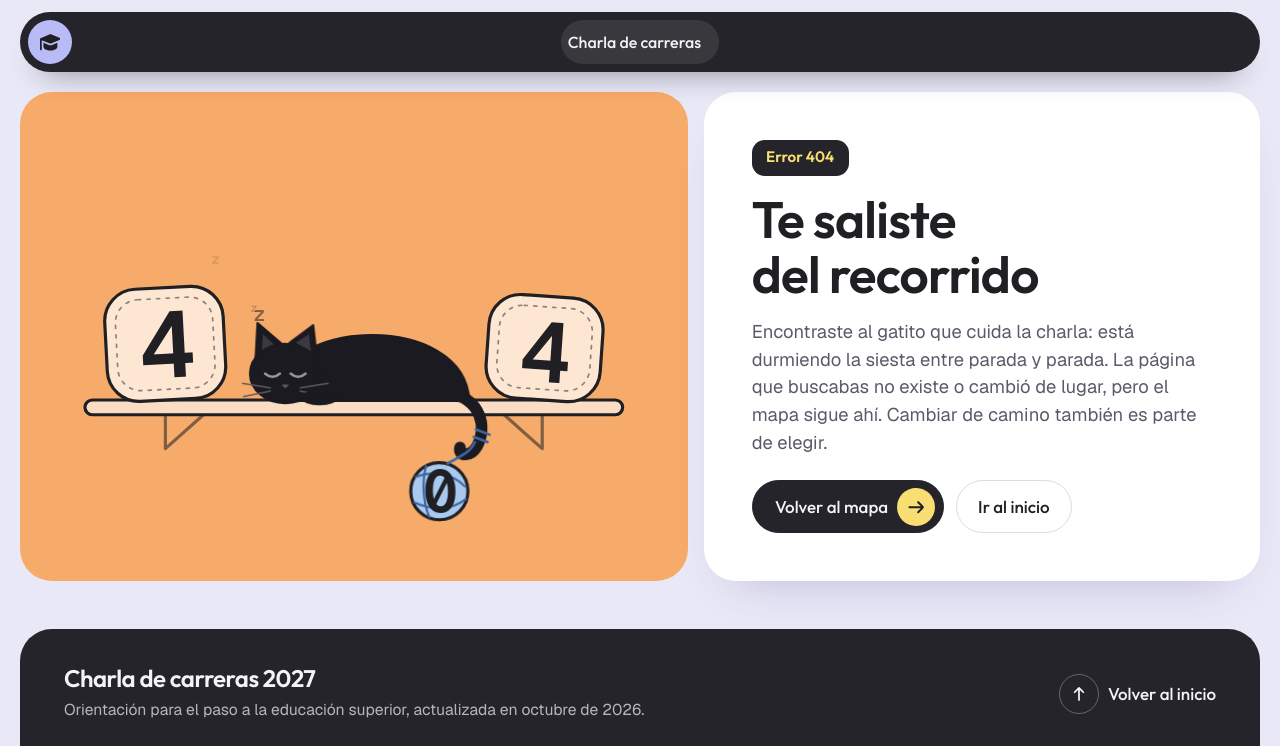
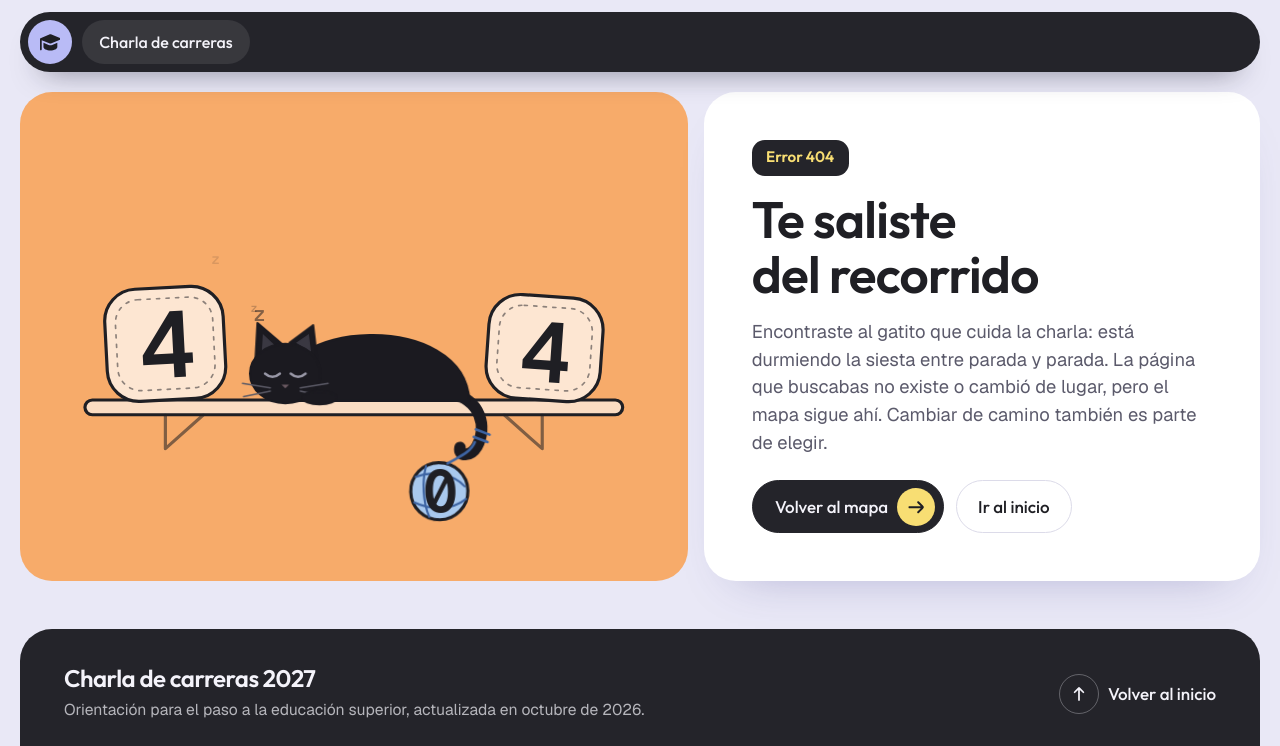
Before and after one commit to lpedaci/taller-ciclosuperior, a plain HTML site: page 404.html in a window 1280 px wide. Shown: the top 746 px of the page. Drawn offline with Linux system fonts and the light colour scheme.

Commit message:
Dejar el título de la barra a la izquierda con el texto centrado en su recuadro

```diff
--- a/404.html
+++ b/404.html
@@ -65,19 +65,6 @@
     flex-wrap: wrap;
     gap: 0.75rem;
     margin-top: 0.5rem;
-  }
-  /* Barra superior: el título queda centrado; la columna derecha equilibra la del birrete */
-  .top-in--simple {
-    display: grid;
-    grid-template-columns: minmax(0, 1fr) auto minmax(0, 1fr);
-  }
-  .top-in--simple .brand {
-    justify-self: start;
-    width: 2.75rem;
-  }
-  .top-in--simple .top-now {
-    display: flex;
-    justify-content: center;
   }
   /* Gatito negro que duerme en el estante entre dos almohadones (los 4), con el ovillo (el 0) en la cola */
   .gato {
@@ -279,9 +266,9 @@
 
 <header class="top">
   <div class="wrap">
-    <div class="top-in top-in--simple">
+    <div class="top-in">
       <a class="brand" href="/taller-ciclosuperior/" aria-label="Charla de carreras: ir al inicio"><svg class="ic" aria-hidden="true" focusable="false"><use href="#i-brand"/></svg></a>
-      <p class="top-now"><span class="top-now-in"><span class="now-title">Charla de carreras</span></span></p>
+      <p class="top-now"><span class="top-now-in"><span class="now-tag"></span><span class="now-title">Charla de carreras</span></span></p>
     </div>
   </div>
 </header>
```
